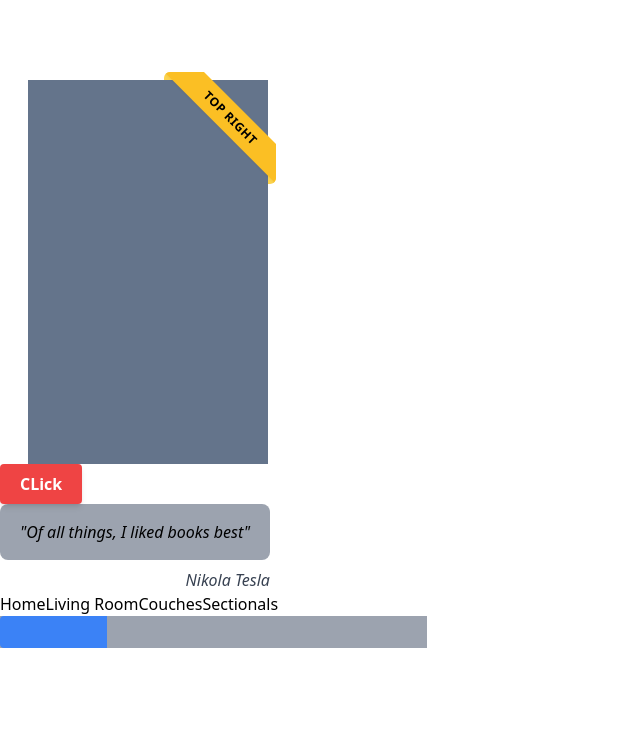
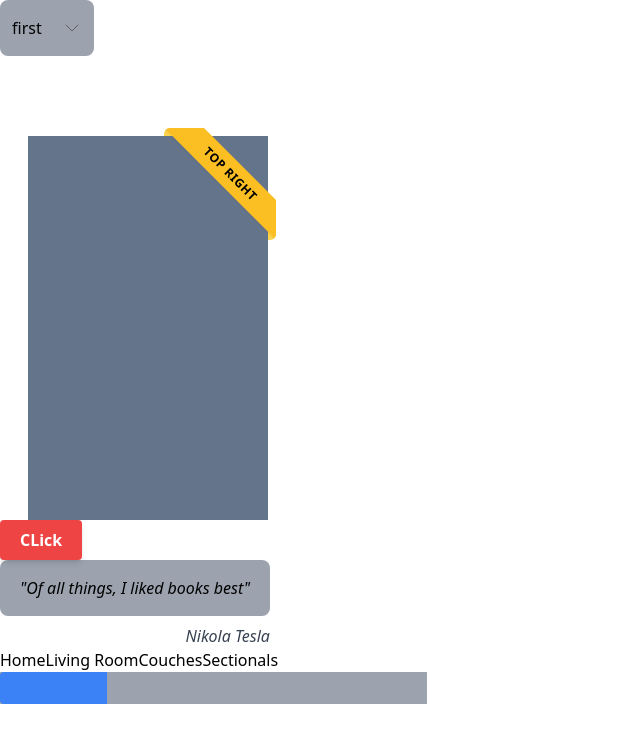
Before and after one commit to sudarshan604/reusable-component, a React (Vite) app: page / in a window 1280 px wide. Shown: the top 742 px of the page, without its empty margins (0-640 px from the left). Built offline with nearby package versions, Linux system fonts and the light colour scheme.

Commit message:
finished/select component

```diff
--- a/src/App.tsx
+++ b/src/App.tsx
@@ -6,8 +6,10 @@ import { useState } from "react";
 import BreadCrumb from "./components/BreadCrumb/BreadCrumb";
 import Crumb from "./components/BreadCrumb/Crumb";
 import ProgressBar from "./components/ProgressBar/ProgressBar";
+import Select from "./components/Select/Select";
 function App() {
   const [openModel, setModelOpen] = useState(false);
+  const [value, setValue] = useState("first");
 
   const handleConfirm = () => {
     setTimeout(() => {
@@ -17,6 +19,10 @@ function App() {
 
   return (
     <>
+      <Select value={value} onChange={(e) => setValue(e.target.value)}>
+        <option value="first">New itm</option>
+        <option value="second">Second itm</option>
+      </Select>
       <div className="relative h-96 ml-7 w-60 mt-20 bg-slate-500">
         <Ribbon position="top-right" size="medium" color="amber">
           Top Right
--- /dev/null
+++ b/src/assets/icon/chevron.icon.tsx
@@ -0,0 +1,38 @@
+import { Fragment } from "react";
+
+export interface IconProps {
+  width?: number | string;
+  color?: string;
+  className?: string;
+  fill?: string;
+  strokeWidth?: string | number;
+}
+
+const ChevronIcon = ({
+  width,
+  color,
+  className,
+  fill,
+  strokeWidth,
+}: IconProps) => {
+  return (
+    <Fragment>
+      <svg
+        xmlns="http://www.w3.org/2000/svg"
+        width={width || "24"}
+        height={width || "24"}
+        viewBox="0 0 24 24"
+        fill="none"
+        stroke={color || "currentColor"}
+        strokeWidth={strokeWidth || "2"}
+        strokeLinecap="round"
+        strokeLinejoin="round"
+        className={className}
+      >
+        <polyline points="6 9 12 15 18 9"></polyline>
+      </svg>
+    </Fragment>
+  );
+};
+
+export default ChevronIcon;
--- /dev/null
+++ b/src/assets/icon/icon.tsx
@@ -0,0 +1,26 @@
+// import { Search, AtSign, ChevronDown } from 'react-feather';
+
+// interface IconProps{
+//     icons:'Search' | 'at-sign' | 'chevron-down'
+//   size: number
+//   strokeWidth?:string | number
+// }
+
+// const IconSelect:Record<IconProps['icons'],any>={
+//     "at-sign":AtSign,
+//     "chevron-down":ChevronDown,
+//     "Search":Search
+// }
+
+// const Icon = ({ icons, size=16, strokeWidth = 1, ...delegated }:IconProps) => {
+
+//   const Component: any=IconSelect[icons]
+//   if (!Component) {
+//     throw new Error(`No icon with name: ${icons}`);
+//   }
+
+//   return <Search color="red" size={48} />
+
+// };
+
+// export default Icon;
--- /dev/null
+++ b/src/assets/icon/index.tsx
@@ -0,0 +1,22 @@
+import React from "react";
+import ChevronIcon, { IconProps } from "./chevron.icon";
+
+type _IconProps = IconProps & {
+  type: "chevrondown";
+};
+
+const Icon = ({ type, color, ...rest }: _IconProps) => {
+  color ??= "#5C5F62";
+
+  return (
+    <React.Fragment>
+      {
+        {
+          chevrondown: <ChevronIcon color={color} {...rest} />,
+        }[type]
+      }
+    </React.Fragment>
+  );
+};
+
+export default Icon;
--- a/src/components/Select/Select.tsx
+++ b/src/components/Select/Select.tsx
@@ -1,18 +1,48 @@
-const Select = () => {
+import Icon from "../../assets/icon";
+import { getDisplayedValue } from "../../utils/select.helper";
+
+export interface SelectProps {
+  children: React.ReactNode;
+  value: string;
+  onChange?: (e: EventTarget) => void;
+}
+
+const Select = ({ value, children, onChange }: SelectProps) => {
+  const displayValue = getDisplayedValue({ value, children });
   return (
     <div className="relative w-max">
-      <select className="absolute opacity-0 top-0 left-0 w-full h-full">
-        <option>c++</option>
-        <option>Java</option>
+      <select
+        onChange={onChange}
+        className="absolute opacity-0 peer top-0 left-0 w-full h-full"
+      >
+        {children}
       </select>
+      {/* // TODO: Fix outline issued*/}
       <div
         className="text-gray-700
          bg-gray-400
          text-base
+         rounded-lg
        px-3 py-4
+       pr-[52px]
+       peer-focus:outline-double
+       peer-hover:text-black
       "
       >
-        hello world
+        {displayValue}
+        {/* // TODO: hover  issued*/}
+
+        <div
+          className=" absolute top-0
+         bottom-0
+         m-auto
+        right-[10px]
+        w-6 h-6
+        pointer-events-none
+        "
+        >
+          <Icon type="chevrondown" strokeWidth={1} width={24} />
+        </div>
       </div>
     </div>
   );
--- /dev/null
+++ b/src/utils/select.helper.tsx
@@ -0,0 +1,10 @@
+import React from "react";
+import { SelectProps } from "../components/Select/Select";
+
+export const getDisplayedValue: React.FC<SelectProps> = (value, children) => {
+  return "first";
+  //   const childArray = React.Children.toArray(children);
+  //   const selectedChild = childArray.find((child) => child.props.value === value);
+
+  //   return selectedChild.props.children;
+};
```
Also changed, not shown: src/assets/icon/icon.ts (deleted), 1 other file (tests, documents, lock files or other folders).
